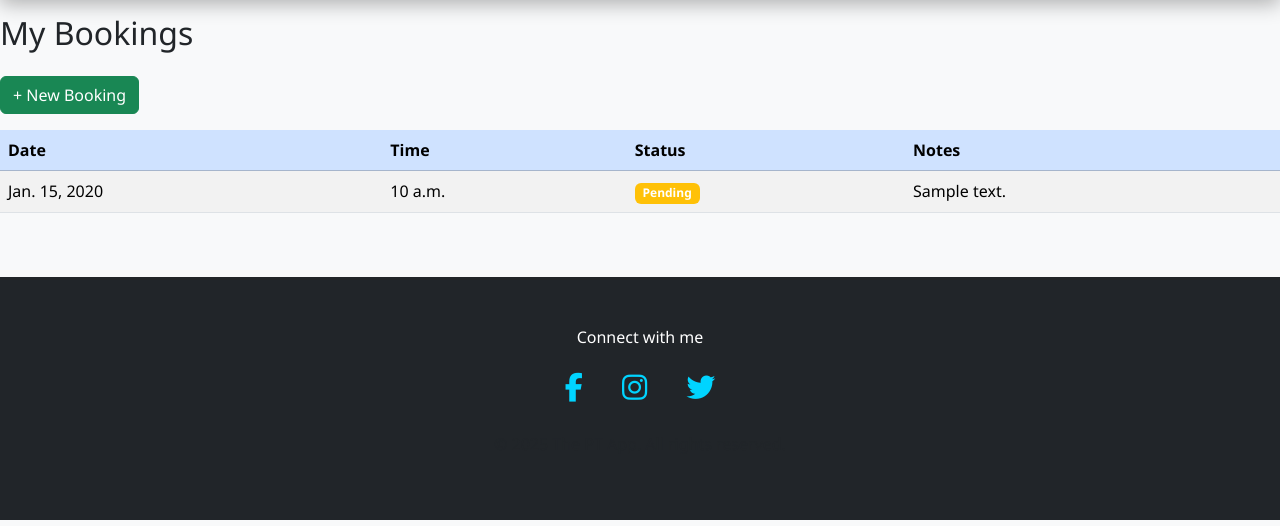
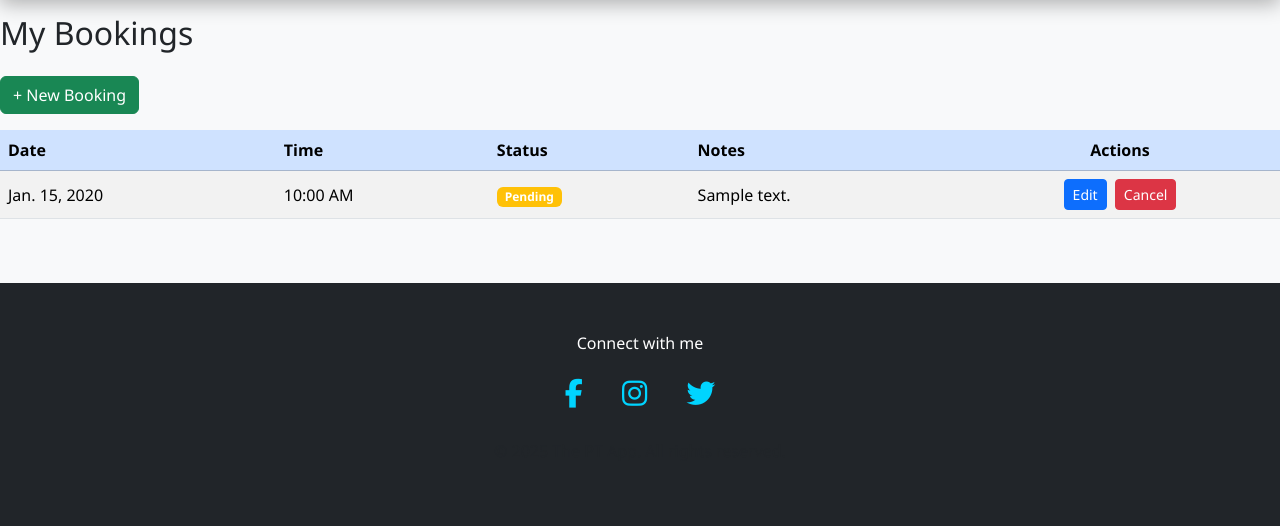
Before and after one commit to Brianon97/theptapp, a Django app: page /bookings/ in a window 1280 px wide. Shown: the part 62-588 px from the top of the page. Run offline with Django 4.2, Linux system fonts and the light colour scheme; a user stored in the database is signed in; tables that the repository leaves empty hold one stand-in row (values such as "Sample post").

Commit message:
updated form with edit and delete button

```diff
--- a/templates/trainer/booking_list.html
+++ b/templates/trainer/booking_list.html
@@ -3,7 +3,7 @@
 
 {% block content %}
 <h2 class="mb-4">My Bookings</h2>
-<a href="{% url 'booking_create' %}" class="btn btn-success mb-3" aria-label="Create new booking">
+<a href="{% url 'booking_create' %}" class="btn btn-success mb-3">
   + New Booking
 </a>
 
@@ -16,19 +16,28 @@
         <th>Time</th>
         <th>Status</th>
         <th>Notes</th>
+        <th class="text-center">Actions</th>
       </tr>
     </thead>
     <tbody>
       {% for b in bookings %}
       <tr>
         <td>{{ b.date }}</td>
-        <td>{{ b.time }}</td>
+        <td>{{ b.time|time:"g:i A" }}</td>
         <td>
           <span class="badge bg-{% if b.status == 'confirmed' %}success{% elif b.status == 'pending' %}warning{% else %}danger{% endif %}">
             {{ b.status|title }}
           </span>
         </td>
         <td>{{ b.notes|default:"—"|linebreaksbr }}</td>
+        <td class="text-center">
+          <a href="{% url 'booking_edit' b.pk %}" class="btn btn-sm btn-primary">
+            Edit
+          </a>
+          <a href="{% url 'booking_delete' b.pk %}" class="btn btn-sm btn-danger ms-1">
+            Cancel
+          </a>
+        </td>
       </tr>
       {% endfor %}
     </tbody>
```
Also changed, not shown: templates/trainer/booking_comfirm_delete.html (added).
